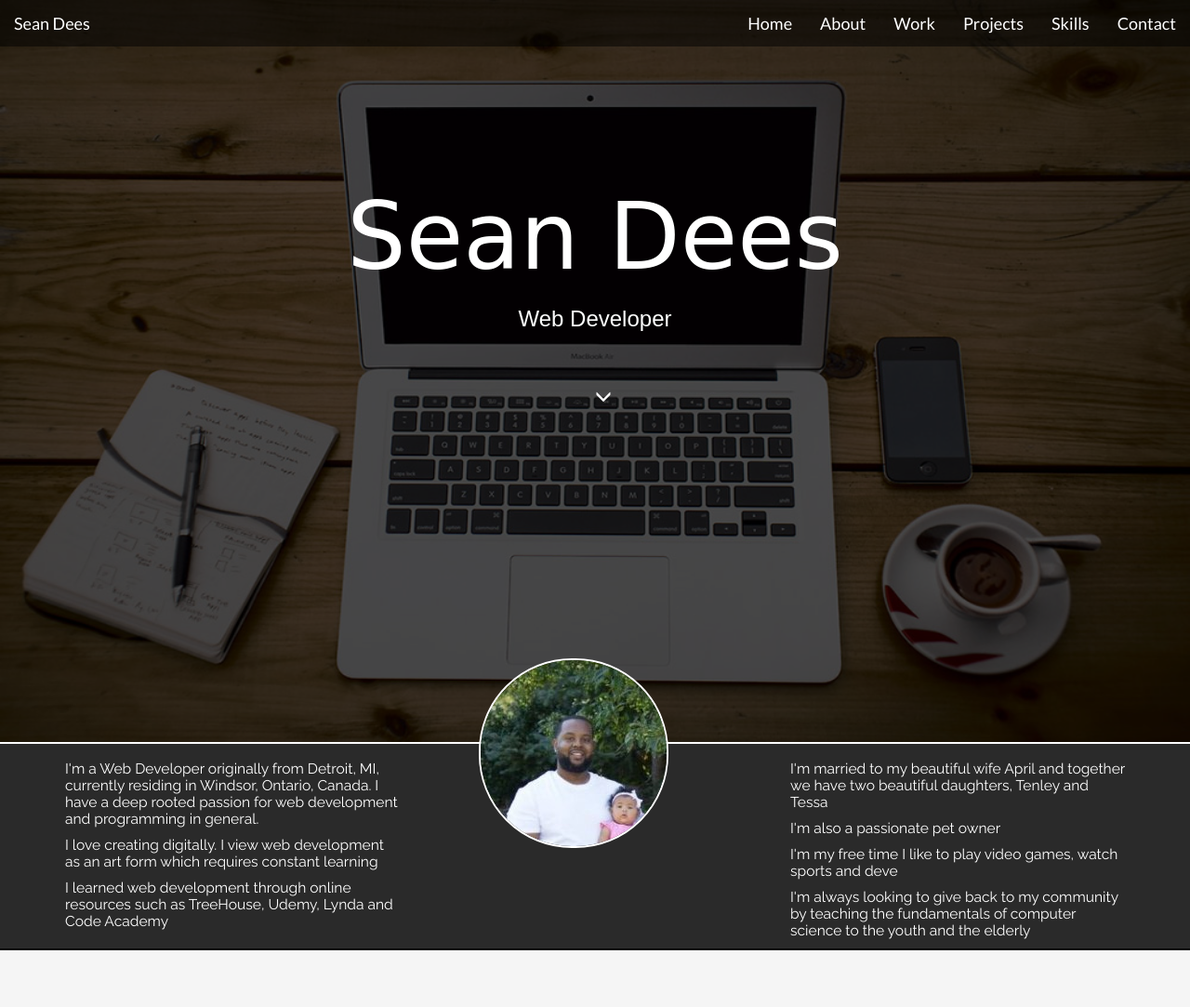
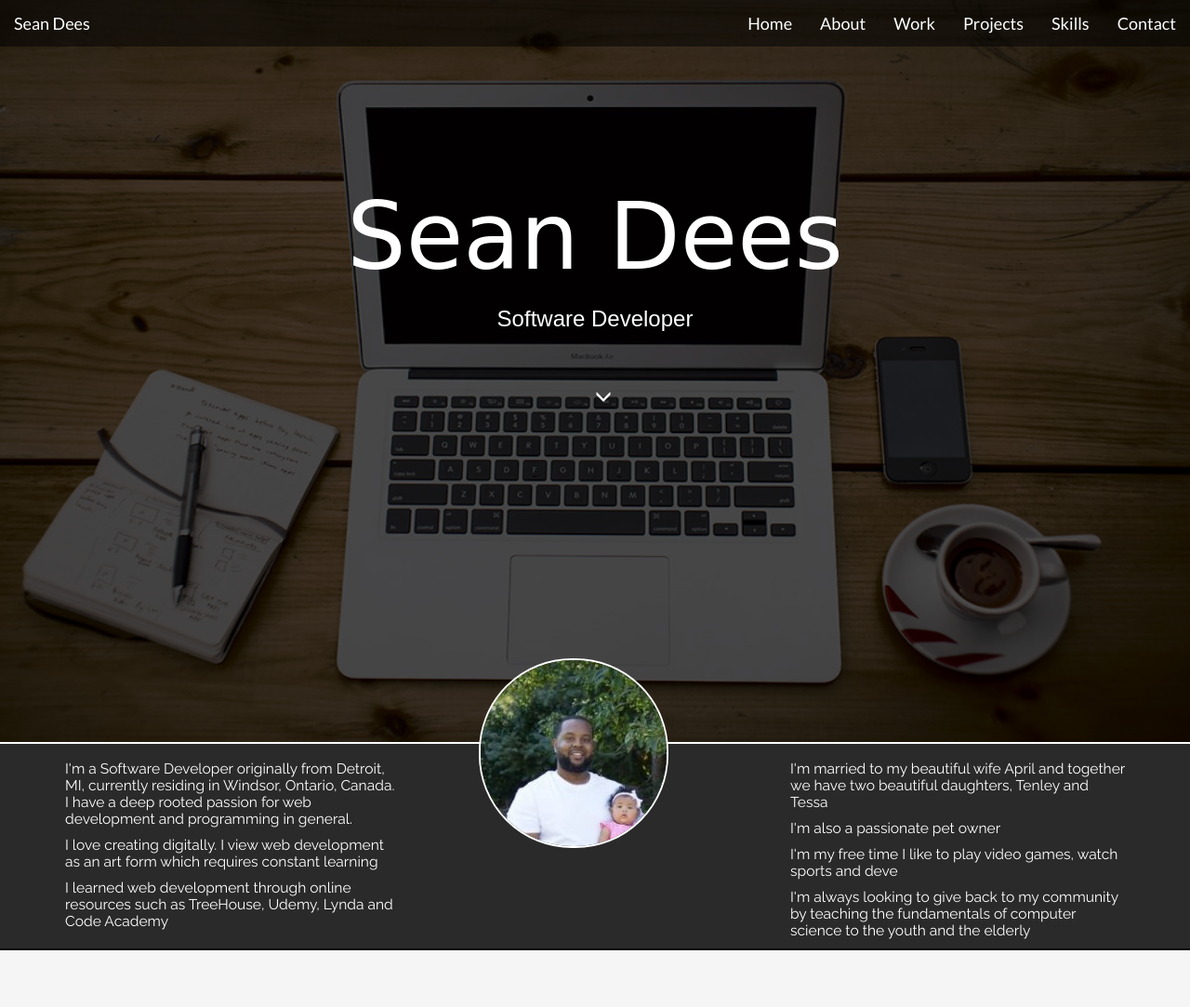
Before and after one commit to sdees82/portfolio, a plain HTML site: page index.html in a window 1280 px wide. Shown: the top 1083 px of the page at 93% size. Drawn offline with nearby package versions, Linux system fonts and the light colour scheme; a web font is replaced by a local one.

Commit message:
Updated title

```diff
--- a/index.html
+++ b/index.html
@@ -5,7 +5,7 @@
 		<link href="https://fonts.googleapis.com/css?family=Open+Sans|Raleway" rel="stylesheet"/>
 		<link href='http://fonts.googleapis.com/css?family=Arizonia' rel='stylesheet' type='text/css'/>
 		<link href="https://fonts.googleapis.com/css?family=Lato" rel="stylesheet">
-		<title>Sean Dees - Web Developer</title>
+		<title>Sean Dees - Software Developer</title>
 		<meta name="viewport" content="width=device-width, initial-scale=1"/>
 		<link rel="stylesheet" href="https://maxcdn.bootstrapcdn.com/bootstrap/3.3.7/css/bootstrap.min.css"/>
 		<link href="css/animated.css" rel="stylesheet" type="text/css" />
@@ -41,7 +41,7 @@
 		<div class="jumbotron">
 					<div class="overlay">
 						<h2 class="text-center bigEntrance">Sean Dees</h2>
-						<h3 class="text-center bigEntrance">Web Developer</h3>
+						<h3 class="text-center bigEntrance">Software Developer</h3>
 				<span class="glyphicon glyphicon-menu-down text-center"><a href="#"></a></span>
 			</div>
 		</div>
@@ -50,7 +50,7 @@
 		<img class="sean" src="img/sean.jpg" alt="my picture"/>
 		<div class="row">
 			<div class="col-sm-4 ">
-				<p class="slideUp">I'm a Web Developer originally from Detroit, MI, currently residing in Windsor, Ontario, Canada. I have a deep rooted passion for web development and programming in general.</p>
+				<p class="slideUp">I'm a Software Developer originally from Detroit, MI, currently residing in Windsor, Ontario, Canada. I have a deep rooted passion for web development and programming in general.</p>
 				<p class="slideUp">I love creating digitally. I view web development as an art form which requires constant learning</p>
 				<p class="slideUp">I learned web development through online resources such as TreeHouse, Udemy, Lynda and Code Academy</p>
 			</div>
@@ -72,7 +72,7 @@
 	<div class="container">
 		<h2 class="text-center">About Me</h2>
 		<hr>
-		<p>I'm a self-taught Web Developer originally from Detroit, MI, currently residing in Windsor, Ontario, Canada. I have a deep rooted passion for web development and programming in general. </p>
+		<p>I'm a Software Developer originally from Detroit, MI, currently residing in Windsor, Ontario, Canada. I have a deep rooted passion for web development and programming in general. </p>
 		<p>I spend my free time playing with my 2 beautiful daughters, playing video games or creating applications</p>
 	</div>
 </section>
```
